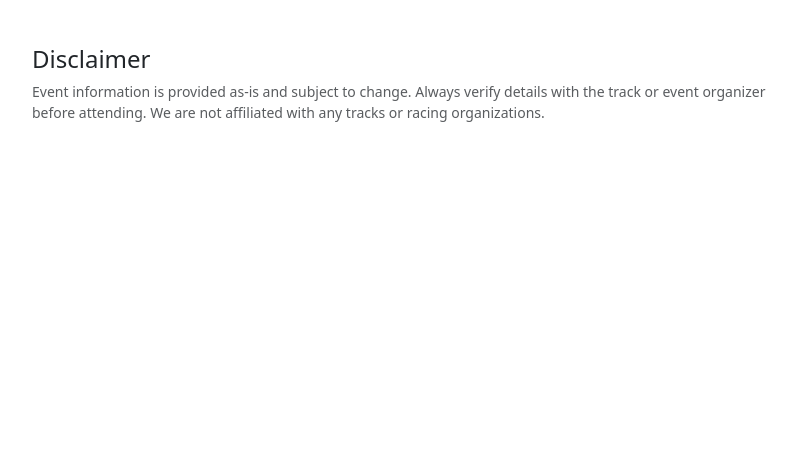
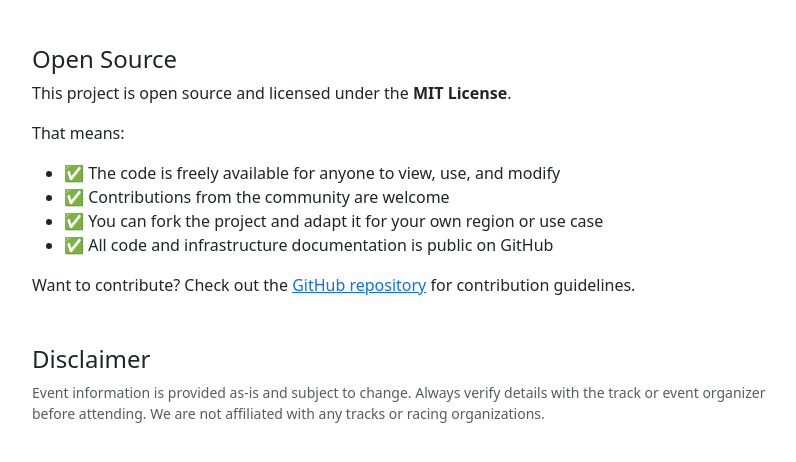
Before and after one commit to bigsapper/dfw-dragevents, a plain HTML site: page site/about.html in a window 1280 px wide. Shown: the part 1462-1924 px from the top of the page, without its empty margins (240-1036 px from the left). Before the commit the page ends 1717 px from the top, so only its background shows below. Drawn offline with nearby package versions, Linux system fonts and the light colour scheme.

Commit message:
Add MIT License and open source documentation
Open source licensing:
- Add MIT License file with copyright notice
- Add license badge to README
- Add Contributing section to README
- Add License section to README
- Add Open Source section to About page

Benefits:
- Clear licensing for contributors and users
- Encourages community contributions
- Professional open source project structure
- Transparent about code availability

Files:
- LICENSE - MIT License with 2025 copyright
- README.md - Badge, contributing guidelines, license info
- site/about.html - Open source section explaining MIT License

```diff
--- a/site/about.html
+++ b/site/about.html
@@ -117,6 +117,19 @@
         </section>
 
         <section class="mb-5">
+          <h2 class="h4">Open Source</h2>
+          <p>This project is open source and licensed under the <strong>MIT License</strong>.</p>
+          <p>That means:</p>
+          <ul>
+            <li>✅ The code is freely available for anyone to view, use, and modify</li>
+            <li>✅ Contributions from the community are welcome</li>
+            <li>✅ You can fork the project and adapt it for your own region or use case</li>
+            <li>✅ All code and infrastructure documentation is public on GitHub</li>
+          </ul>
+          <p>Want to contribute? Check out the <a href="https://github.com/bigsapper/dfw-dragevents" target="_blank">GitHub repository</a> for contribution guidelines.</p>
+        </section>
+
+        <section class="mb-5">
           <h2 class="h4">Disclaimer</h2>
           <p class="text-muted small">Event information is provided as-is and subject to change. Always verify details with the track or event organizer before attending. We are not affiliated with any tracks or racing organizations.</p>
         </section>
```
Also changed, not shown: README.md, 1 other file.
